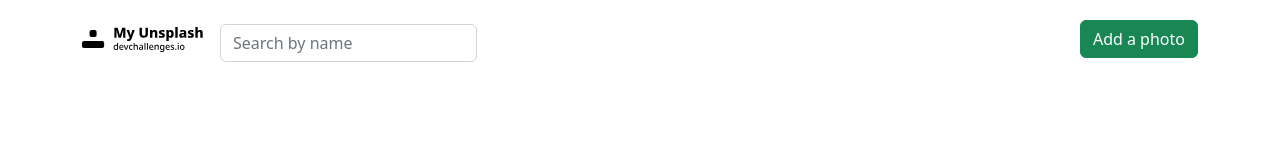
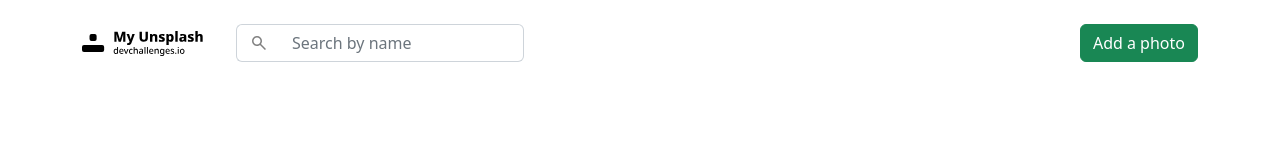
Before and after one commit to fernandobouchet/my-unsplash, a React (Vite) app in the folder frontend/: page / in a window 1280 px wide. Shown: the top 160 px of the page. Built offline with nearby package versions, Linux system fonts and the light colour scheme; no server answers.

Commit message:
Updated 'Header'

```diff
--- a/frontend/src/components/Header.tsx
+++ b/frontend/src/components/Header.tsx
@@ -1,5 +1,6 @@
-import { Button, Form } from 'react-bootstrap';
+import { Button, Form, InputGroup } from 'react-bootstrap';
 import logo from '../assets/my_unsplash_logo.svg';
+import searchLogo from '../assets/search_logo.svg';
 
 interface Props {
   setShow: React.Dispatch<React.SetStateAction<boolean>>;
@@ -7,13 +8,20 @@ interface Props {
 
 const Header: React.FC<Props> = ({ setShow }) => {
   return (
-    <header className="d-flex justify-content-between">
+    <header className="d-flex justify-content-between mt-4">
       <img src={logo} />
-      <Form className="d-flex w-100">
-        <Form.Group className="mb-3" controlId="formImageName">
-          <Form.Label></Form.Label>
-          <Form.Control type="email" placeholder="Search by name" />
-        </Form.Group>
+      <div className="d-flex w-100 ms-3">
+        <InputGroup id="input-group">
+          <InputGroup.Text id="search-icon-container">
+            <img src={searchLogo} />
+          </InputGroup.Text>
+          <Form.Control
+            id="search_input"
+            type="text"
+            placeholder="Search by name"
+            aria-label="image name"
+          />
+        </InputGroup>
         <Button
           variant="success"
           className="ms-auto my-auto"
@@ -21,7 +29,7 @@ const Header: React.FC<Props> = ({ setShow }) => {
         >
           Add a photo
         </Button>
-      </Form>
+      </div>
     </header>
   );
 };
--- a/frontend/src/index.css
+++ b/frontend/src/index.css
@@ -27,3 +27,16 @@
   width: 100%;
   height: 200px;
 }
+
+#search-icon-container {
+  background-color: unset;
+  border-right: 0;
+}
+
+#input-group {
+  width: 18rem;
+}
+
+#search_input {
+  border-left: 0;
+}
```
Also changed, not shown: frontend/src/assets/search_logo.svg (added).
